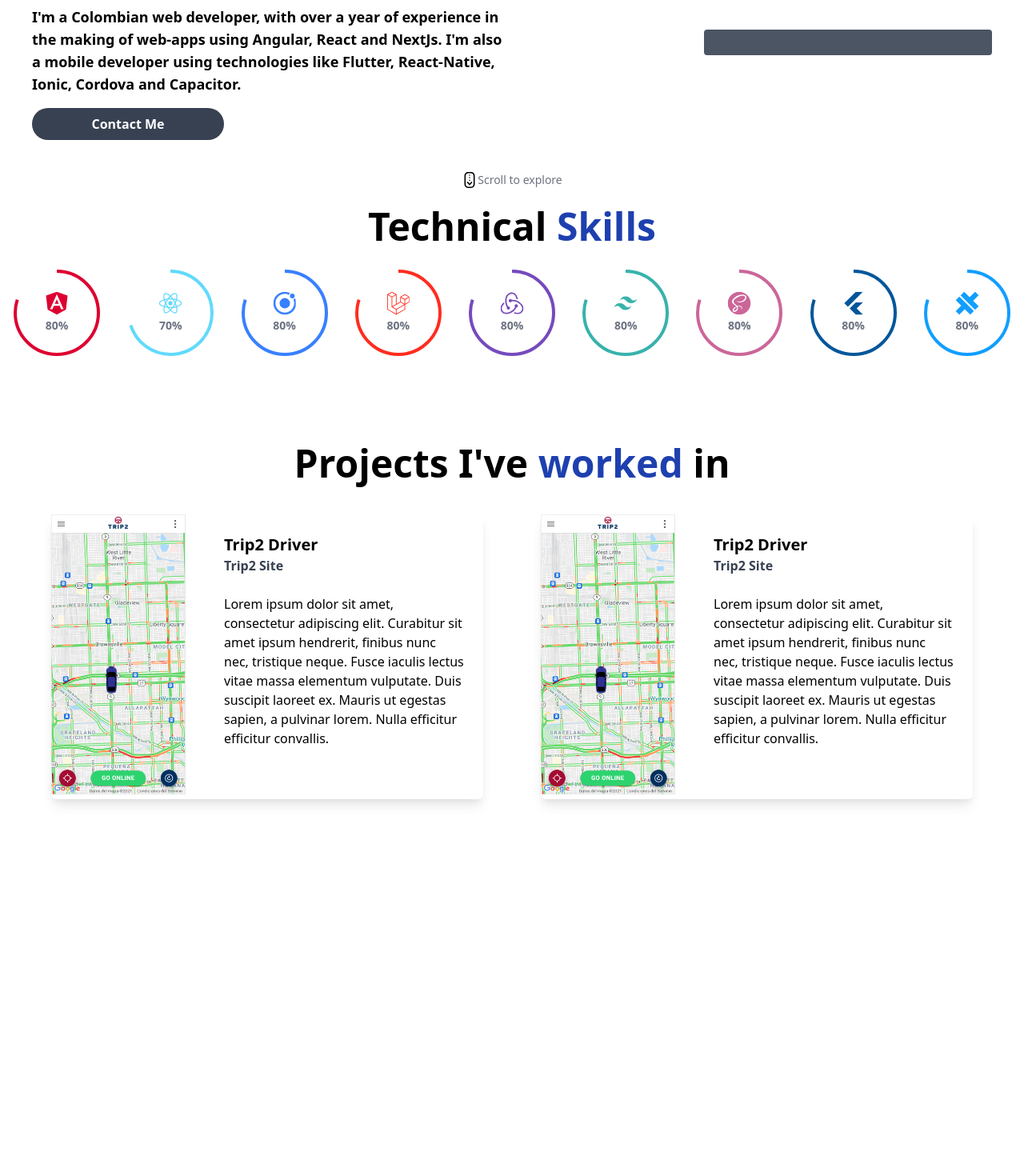
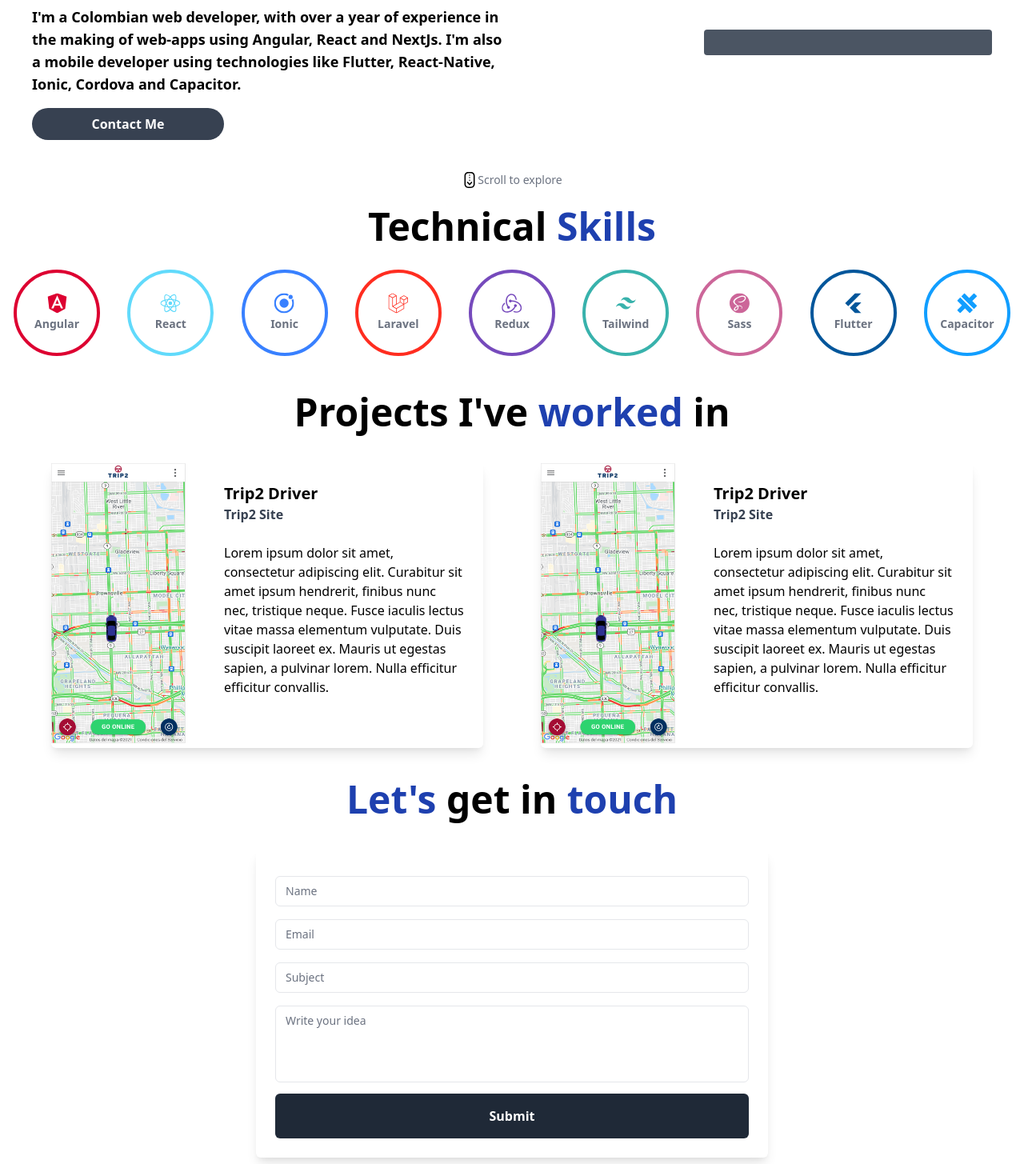
Before and after one commit to JoseLopez01/personal-website, a Next.js app: page / in a window 1280 px wide. Shown: the part 157-1612 px from the top of the page at 80% size. Before the commit the page ends 1228 px from the top, so only its background shows below. Built offline with nearby package versions, Linux system fonts and the light colour scheme.

Commit message:
Contact form

```diff
--- /dev/null
+++ b/components/Contact.js
@@ -0,0 +1,39 @@
+export default function Contact() {
+  return (
+    <div>
+      <div className="text-4xl mb-6 font-bold md:text-5xl text-center md:m-10">
+        <span className="text-blue-800">Let's </span>
+        get in
+        <span className="text-blue-800"> touch</span>
+      </div>
+      <form className="shadow-lg w-1/2 rounded-md p-6 mx-auto">
+        <input
+          type="text"
+          placeholder="Name"
+          className="focus:border-light-blue-500 focus:ring-1 focus:ring-light-blue-500 focus:outline-none w-full text-sm text-black placeholder-gray-500 border border-gray-200 rounded-md py-2 pl-3 my-2"
+          required
+        />
+        <input
+          type="text"
+          placeholder="Email"
+          className="focus:border-light-blue-500 focus:ring-1 focus:ring-light-blue-500 focus:outline-none w-full text-sm text-black placeholder-gray-500 border border-gray-200 rounded-md py-2 pl-3 my-2"
+          required
+        />
+        <input
+          type="text"
+          placeholder="Subject"
+          className="focus:border-light-blue-500 focus:ring-1 focus:ring-light-blue-500 focus:outline-none w-full text-sm text-black placeholder-gray-500 border border-gray-200 rounded-md py-2 pl-3 my-2"
+          required
+        />
+        <textarea
+          placeholder="Write your idea"
+          className="h-24 focus:border-light-blue-500 focus:ring-1 focus:ring-light-blue-500 focus:outline-none w-full text-sm text-black placeholder-gray-500 border border-gray-200 rounded-md py-2 pl-3 my-2 resize-none"
+          required
+        ></textarea>
+        <button className="bg-gray-800 hover:bg-gray-900 text-white font-semibold py-4 w-full rounded-md">
+          Submit
+        </button>
+      </form>
+    </div>
+  );
+}
--- a/components/Skill.js
+++ b/components/Skill.js
@@ -1,20 +1,4 @@
-import React, { useEffect, useRef } from 'react';
-import Image from 'next/image';
-
-export default function Skill({ name, percent, color, icon: Icon }) {
-  const ref = useRef(null);
-
-  useEffect(() => {
-    const circle = ref.current;
-    const radius = circle.r.baseVal.value;
-    const circumference = radius * 2 * Math.PI;
-
-    circle.style.strokeDasharray = `${circumference} ${circumference}`;
-    circle.style.strokeDashoffset = `${circumference}`;
-    circle.style.strokeDashoffset =
-      circumference - (percent / 100) * circumference;
-  }, [percent]);
-
+export default function Skill({ name, color, icon: Icon }) {
   return (
     <div>
       <div className="relative flex justify-center items-center">
@@ -31,14 +15,11 @@ export default function Skill({ name, percent, color, icon: Icon }) {
             r="52"
             cx="60"
             cy="60"
-            ref={ref}
           ></circle>
         </svg>
         <div className="absolute transform -translate-x-2/4 -translate-y-2/4 top-1/2 left-1/2  text-center">
-          <Icon fill={color} />
-          <span className="font-semibold text-sm text-gray-500">
-            {`${percent}%`}
-          </span>
+          <Icon fill={color} height={25} width={25} className="m-auto" />
+          <span className="font-semibold text-sm text-gray-500">{name}</span>
         </div>
       </div>
     </div>
--- a/components/Work.js
+++ b/components/Work.js
@@ -2,7 +2,7 @@ import Project from './Project.js';
 
 function Work() {
   return (
-    <div className="my-6 md:p-10">
+    <div className="my-6 md:px-10">
       <div className="text-4xl mb-6 font-bold md:text-5xl text-center md:m-10">
         Projects I've <span className="text-blue-800">worked</span> in
       </div>
--- a/pages/index.js
+++ b/pages/index.js
@@ -1,3 +1,4 @@
+import Contact from '../components/Contact';
 import Hero from '../components/Hero';
 import Work from '../components/Work';
 
@@ -6,6 +7,7 @@ export default function Home() {
     <>
       <Hero />
       <Work />
+      <Contact />
     </>
   );
 }
```
